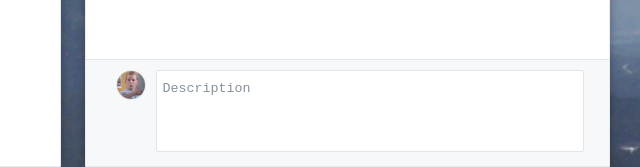
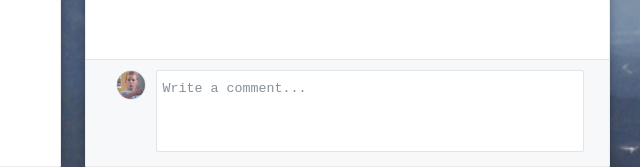
Before and after one commit to victorjordan95/quero-entrar, a website: page app/index.html in a window 1280 px wide. Both pictures are taken after a click on the button "Add task". Shown: the part 633-800 px from the top of the page, 640-1280 px from the left. Drawn offline with nearby package versions, Linux system fonts and the light colour scheme; files that its build step writes are made by us from their sources.

Commit message:
alterando placeholder

```diff
--- a/app/index.html
+++ b/app/index.html
@@ -104,7 +104,7 @@
                     <img src="assets/img/user-avatar.png" class="avatar" alt="Foto de perfil do usuário" width="30" height="30">
                 </div>
                 <div class="">
-                    <textarea class="comment-input" rows="4" cols="50" placeholder="Description"></textarea>
+                    <textarea class="comment-input" rows="4" cols="50" placeholder="Write a comment..."></textarea>
                 </div>
             </div>
 
```
Also changed, not shown: build/assets/css/style.css, build/index.html, build/js/controllers/TaskController.js.
